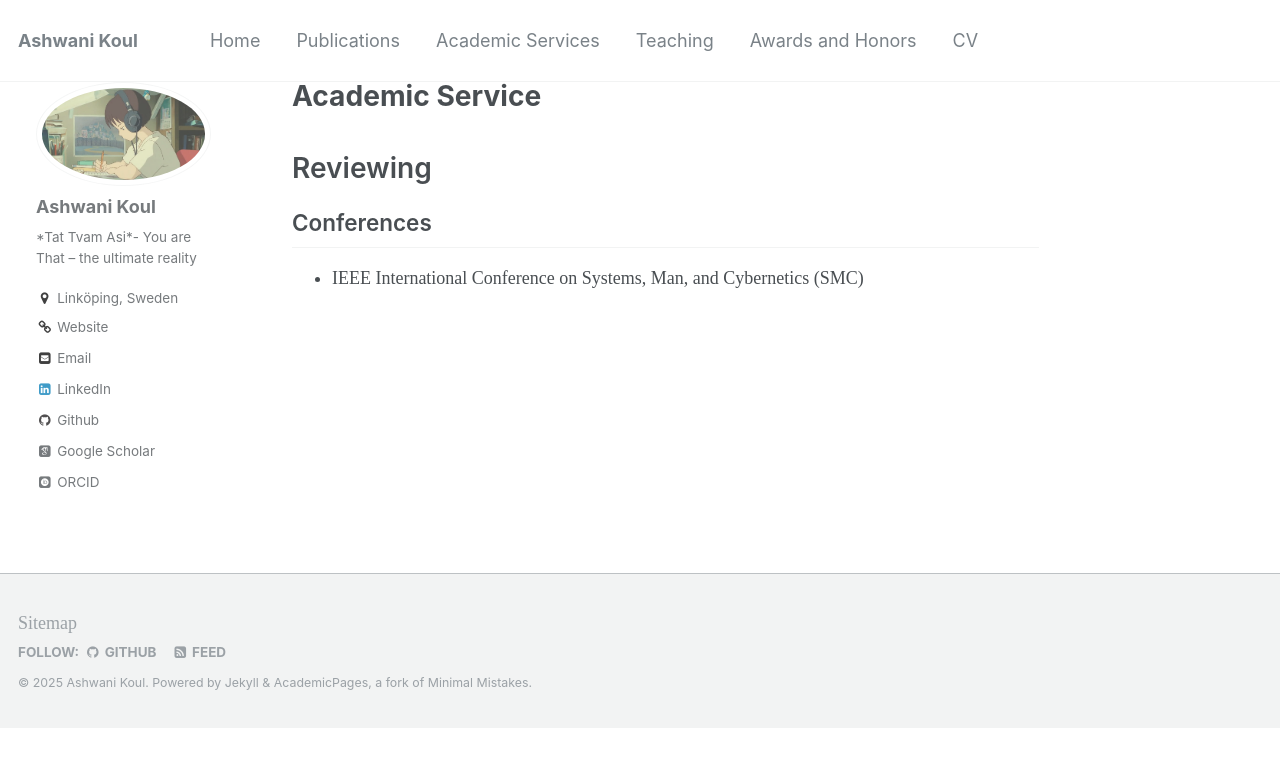
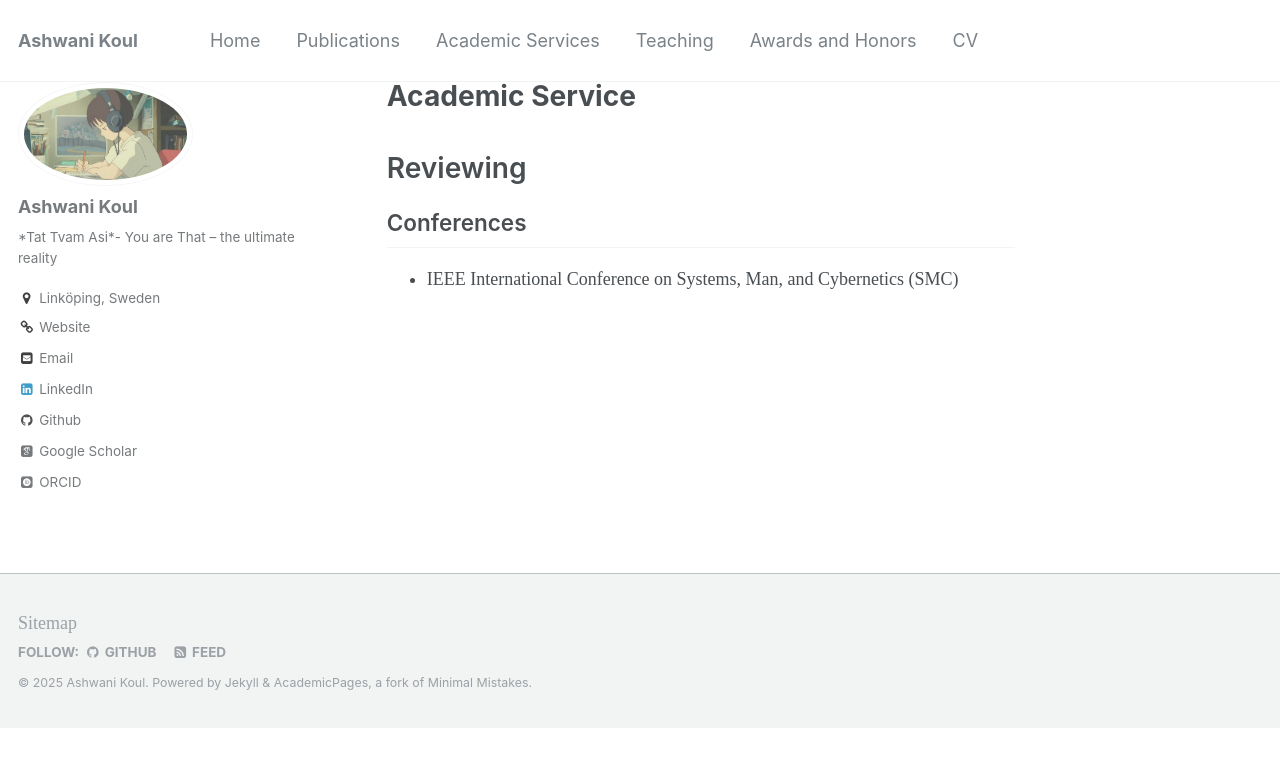
Before and after one commit to ASHKoul/ASHKoul.github.io, a Jekyll site: the page built from _pages/service.md, in a window 1280 px wide. Shown: the top 767 px of the page. Built offline with Jekyll 4.4.1, drawn with Linux system fonts in a browser that asks for light colours; some web fonts are replaced.

Commit message:
Update custom.css

```diff
--- a/assets/css/custom.css
+++ b/assets/css/custom.css
@@ -5,30 +5,42 @@ html, body {
   font-family: "Times New Roman", Times, serif !important;
 }
 
-/* Code blocks stay monospace */
+/* Keep code blocks monospace */
 pre, code, kbd, samp {
   font-family: ui-monospace, SFMono-Regular, Menlo, Monaco, Consolas, "Liberation Mono", "Courier New", monospace !important;
 }
 
-/* Full-width content */
+/* Layout: keep left sidebar, but make right content fill all remaining space */
 #main {
-  max-width: none !important;   /* remove theme limit */
+  display: flex;
+  flex-direction: row;
+  max-width: none !important;
   width: 100% !important;
   margin: 0 auto !important;
-  padding: 0 2rem;              /* some breathing room on sides */
+}
+
+.sidebar {
+  flex: 0 0 280px;   /* fixed sidebar width (adjust as needed) */
+  margin-right: 2rem;
+}
+
+.page {
+  flex: 1;           /* take all remaining width */
+  max-width: 100% !important;
 }
 
 .page__content {
   max-width: 100% !important;
   width: 100% !important;
+  padding-right: 2rem;
 }
 
-/* Typography tweaks for readability */
+/* Typography: tighter spacing for Times */
 .page__content p,
 .page__content li {
-  line-height: 1.4;     /* tighter spacing */
+  line-height: 1.45;    /* tighter spacing */
   font-size: 1rem;      /* normal Times size */
-  margin-bottom: 0.8em; /* smaller gap between paragraphs */
+  margin-bottom: 0.75em;
 }
 
 /* Headings */
```
